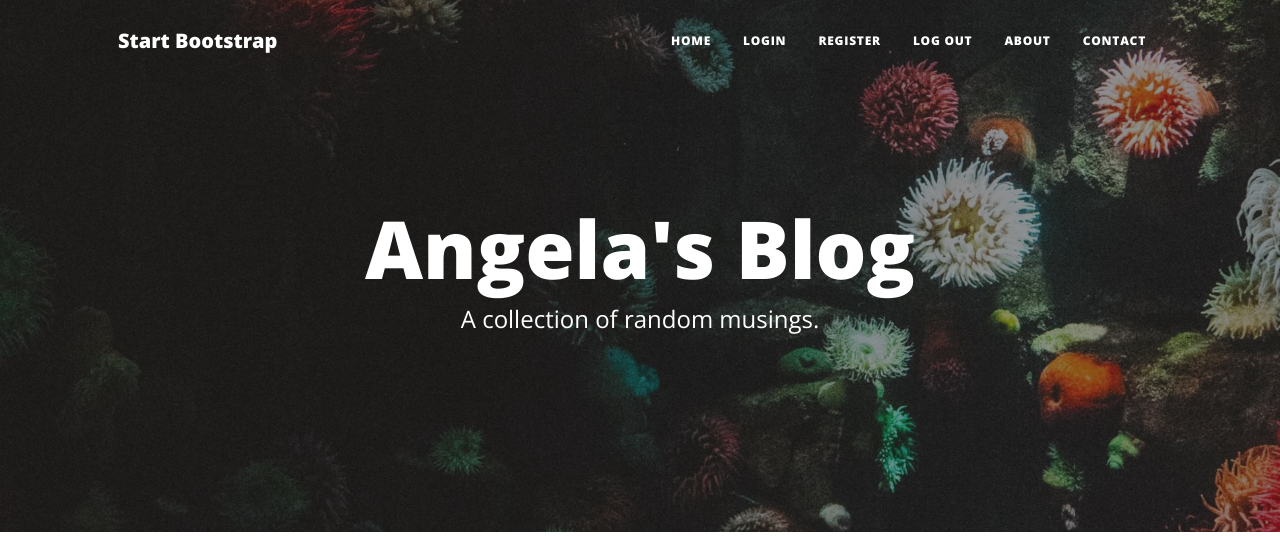
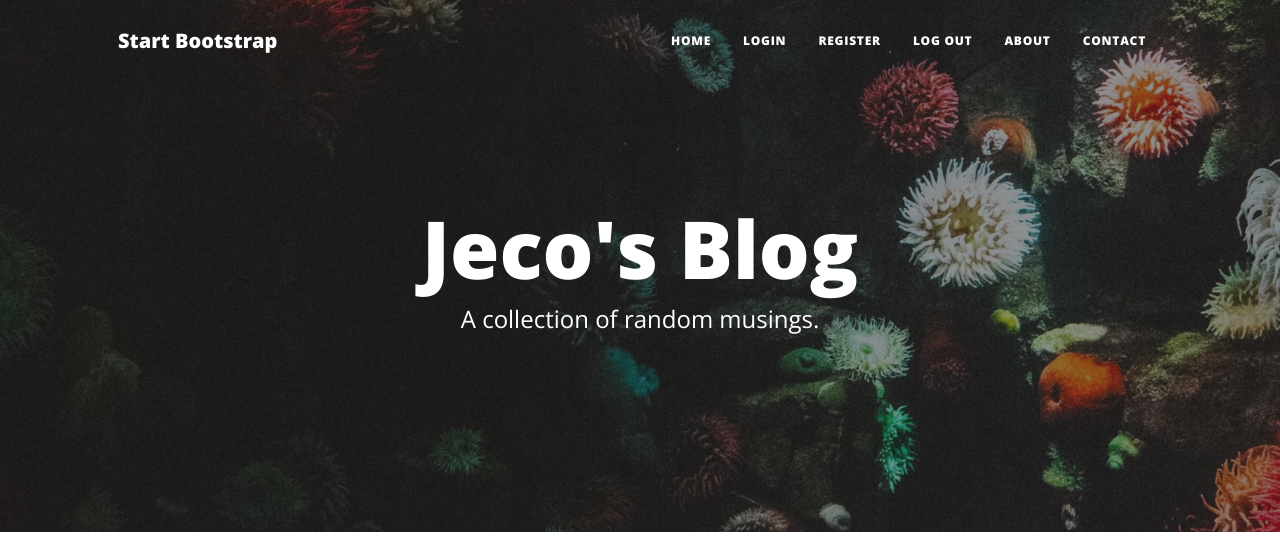
Before and after one commit to artourlini/Personal-Blog-Website, a Flask app: page / in a window 1280 px wide. Shown: the top 536 px of the page. Run offline with Flask 3, Linux system fonts and the light colour scheme; some libraries are stand-ins or nearby versions.

Commit message:
change title and site-heading

```diff
--- a/templates/header.html
+++ b/templates/header.html
@@ -8,7 +8,7 @@
     />
     <meta name="description" content="" />
     <meta name="author" content="" />
-    <title>Angela's Blog</title>
+    <title>Jeco's Blog</title>
     {% block styles %}
     <!-- Load Bootstrap-Flask CSS here -->
     {{ bootstrap.load_css() }}
--- a/templates/index.html
+++ b/templates/index.html
@@ -9,7 +9,7 @@
     <div class="row gx-4 gx-lg-5 justify-content-center">
       <div class="col-md-10 col-lg-8 col-xl-7">
         <div class="site-heading">
-          <h1>Angela's Blog</h1>
+          <h1>Jeco's Blog</h1>
           <span class="subheading">A collection of random musings.</span>
         </div>
       </div>
@@ -31,7 +31,6 @@
           Posted by
           <a href="#">{{ post.author.name }}</a>
           on {{post.date}}
-          <!-- TODO: Only show delete button if user id is 1 (admin user) -->
           {% if current_user.id == 1 %}
             <a href="{{url_for('delete_post', post_id=post.id) }}">✘</a>
           {% endif %}
```
